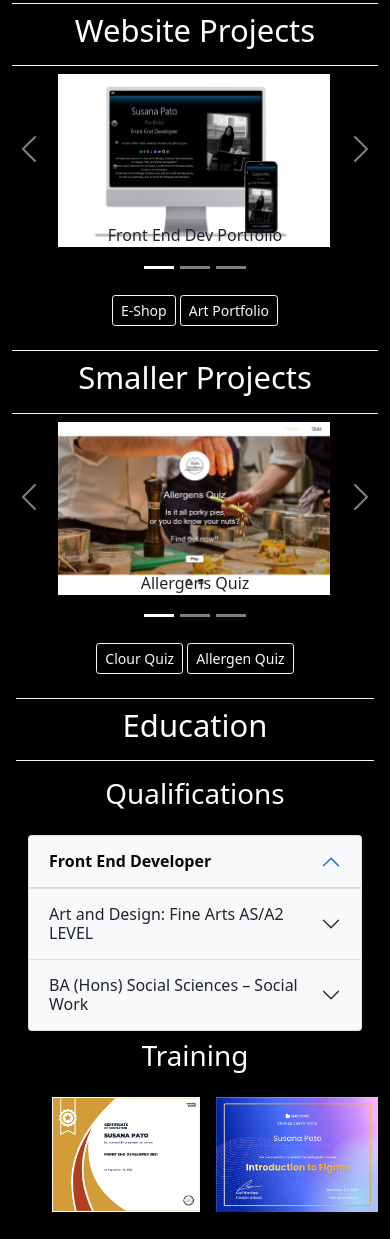
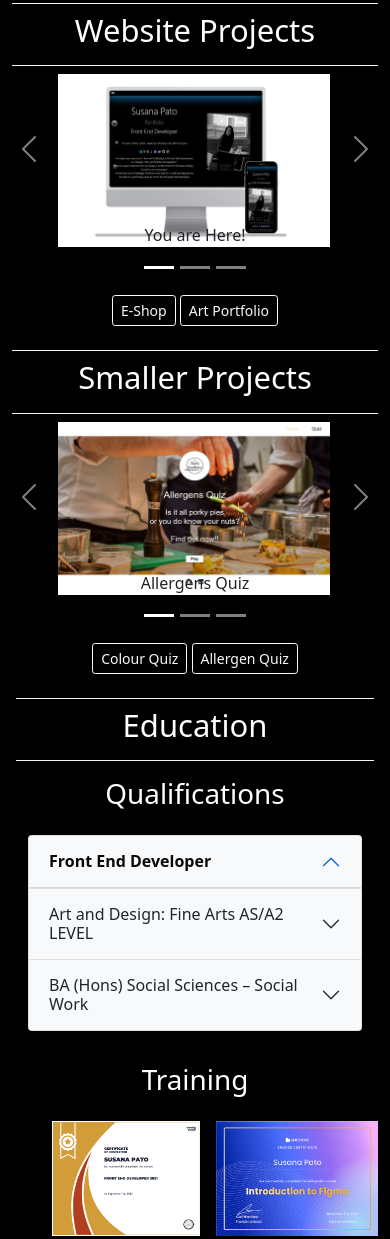
Before and after one commit to Susafp/f.e.d-portfolio, a website: page index.html in a window 390 px wide. Shown: the part 1100-2339 px from the top of the page. Drawn offline with nearby package versions, Linux system fonts and the light colour scheme.

Commit message:
update <p>

```diff
--- a/index.html
+++ b/index.html
@@ -202,7 +202,7 @@
                 <div class="carousel-item active">
                     <img src="assets/images/socialPreview.png" class="carouselImg d-block pt-0 pb-5" alt="portfolio">
                     <div class="carousel-caption">
-                        <p class="text-dark mb-2">Front End Dev Portfolio</p>
+                        <p class="text-dark mb-2">You are Here!</p>
                     </div>
                 </div>
 
@@ -275,7 +275,7 @@
 
         <!-- LINKS - FOR SMALLER SCREENS < 769px -->
         <section class="projectLinks container-fluid text-center">
-            <a href="https://susafp.github.io/Colour-Theory-Quiz/" class="btn btn-sm btn-outline-light" target="_blank" rel="noopener">Clour Quiz</a>
+            <a href="https://susafp.github.io/Colour-Theory-Quiz/" class="btn btn-sm btn-outline-light" target="_blank" rel="noopener">Colour Quiz</a>
             <a href=" https://susafp.github.io/Allergens-Quiz-Milestone-two/" class="btn btn-sm btn-outline-light" target="_blank" rel="noopener">Allergen Quiz</a>
         </section>
 
@@ -334,7 +334,7 @@
                 </div>
 
                 <!-- TRAINING -->
-                <div class="col-md-6 mt-lg-4" id="training">
+                <div class="col-md-6 my-4" id="training">
                     <h6 class="display-6 p-2 pb-3 text-center text-white">Training</h6>
                         <!--<div class="col-md-6 mt-lg-4" id="qualifications">
                         <div class="accordion-item">
```
